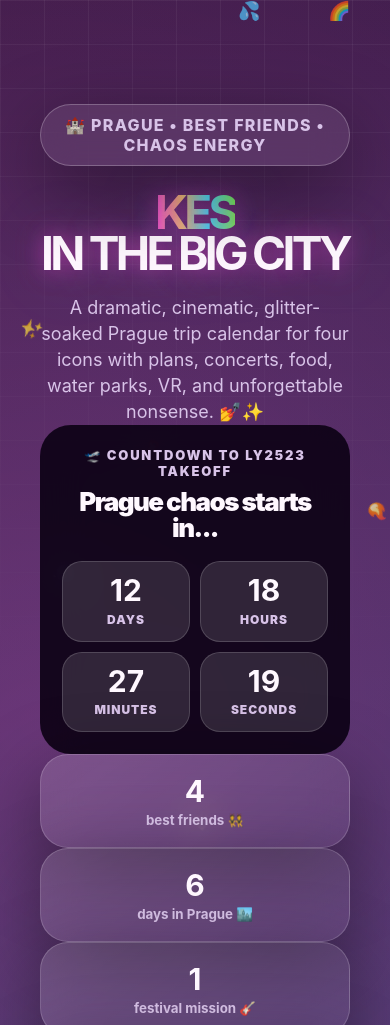
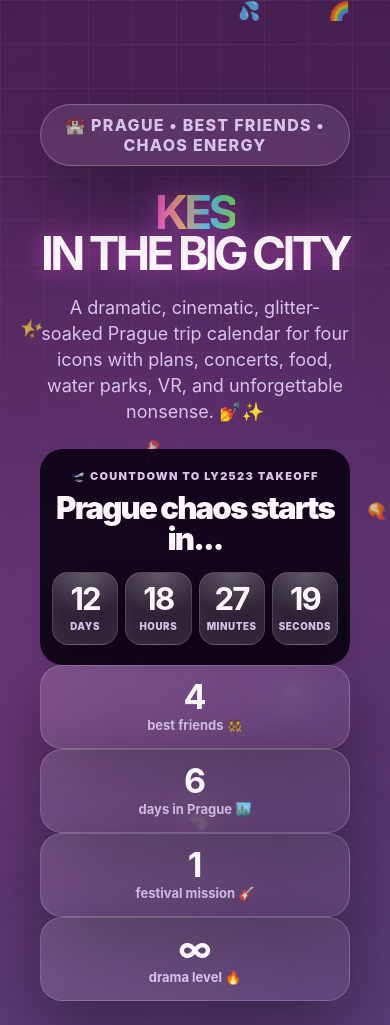
Before and after one commit to Sahar-Ben/kes-in-the-big-city, a plain HTML site: page index.html in a window 390 px wide. Shown: the top 1025 px of the page. Drawn offline with Linux system fonts and the light colour scheme.

Commit message:
Update index.html

```diff
--- a/index.html
+++ b/index.html
@@ -133,7 +133,7 @@
 
     .countdown {
       border-radius: 31px;
-      padding: clamp(22px, 5vw, 42px);
+      padding: clamp(18px, 4vw, 42px);
       background: rgba(10, 0, 18, 0.88);
       backdrop-filter: blur(20px);
       text-align: center;
@@ -157,21 +157,26 @@
 
     .countdown-grid {
       display: grid;
-      grid-template-columns: repeat(4, 1fr);
-      gap: 10px;
+      grid-template-columns: repeat(4, minmax(0, 1fr));
+      gap: clamp(6px, 1.6vw, 14px);
     }
 
     .countdown-box {
-      padding: 14px 8px;
+      padding: clamp(10px, 2.5vw, 18px) 6px;
       border-radius: 20px;
-      background: rgba(255,255,255,0.12);
+      background:
+        radial-gradient(circle at 50% 0%, rgba(255,255,255,0.22), transparent 55%),
+        rgba(255,255,255,0.12);
       border: 1px solid rgba(255,255,255,0.16);
+      box-shadow: inset 0 0 24px rgba(255,255,255,0.06), 0 10px 28px rgba(0,0,0,0.24);
+      min-width: 0;
     }
 
     .countdown-box b {
       display: block;
-      font-size: clamp(30px, 7vw, 64px);
+      font-size: clamp(26px, 8vw, 64px);
       line-height: 0.95;
+      letter-spacing: -0.06em;
     }
 
     .countdown-box span {
@@ -179,8 +184,8 @@
       margin-top: 7px;
       color: var(--muted);
       font-weight: 900;
-      font-size: 12px;
-      letter-spacing: 0.08em;
+      font-size: clamp(9px, 2.5vw, 12px);
+      letter-spacing: 0.06em;
       text-transform: uppercase;
     }
 
@@ -432,8 +437,45 @@
     }
 
     @media (max-width: 820px) {
-      .stats { grid-template-columns: repeat(2, 1fr); }
-      .countdown-grid { grid-template-columns: repeat(2, 1fr); }
+      .stats {
+        grid-template-columns: repeat(2, minmax(0, 1fr));
+        gap: 10px;
+      }
+      .stat {
+        padding: 14px 8px;
+        border-radius: 22px;
+      }
+      .stat b {
+        font-size: 34px;
+        line-height: 1;
+      }
+      .stat small {
+        font-size: 13px;
+      }
+      .countdown-wrap {
+        margin-top: 24px;
+        border-radius: 26px;
+      }
+      .countdown {
+        border-radius: 23px;
+        padding: 20px 12px;
+      }
+      .countdown-title {
+        font-size: clamp(30px, 8vw, 44px);
+        margin-bottom: 16px;
+      }
+      .countdown-label {
+        font-size: 11px;
+        letter-spacing: 0.12em;
+      }
+      .countdown-grid {
+        grid-template-columns: repeat(4, minmax(0, 1fr));
+        gap: 7px;
+      }
+      .countdown-box {
+        border-radius: 16px;
+        padding: 12px 4px;
+      }
       .travel-grid { grid-template-columns: 1fr; }
       .travel-card.featured { grid-column: auto; }
       .button-row { flex-direction: column; }
```
